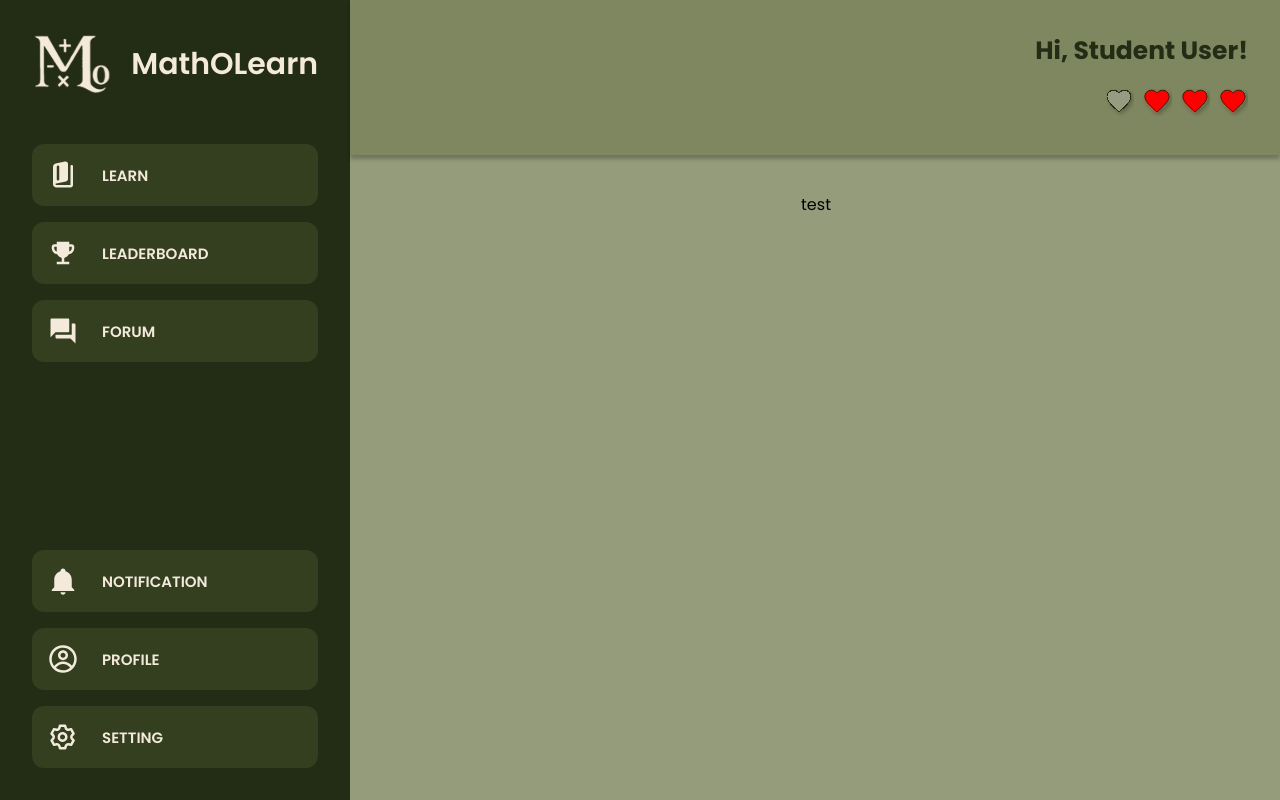
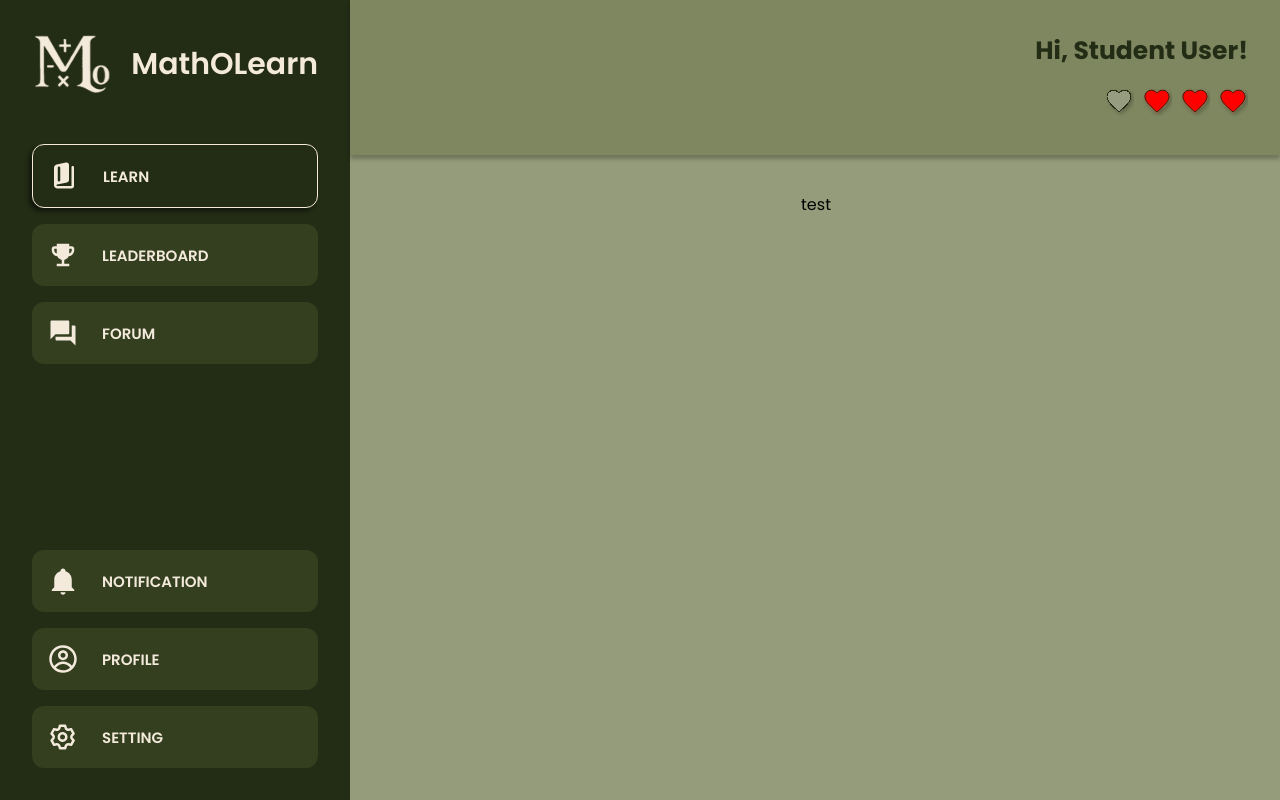
Before and after one commit to Slaxius/MathOLearn, a React (Vite) app: page /learn in a window 1280 px wide. Built offline with nearby package versions, Linux system fonts and the light colour scheme.

Commit message:
Added header, navbar to Settings sub-page and Update navbar, button css when clicking

```diff
--- a/src/App.jsx
+++ b/src/App.jsx
@@ -9,7 +9,7 @@ import Learn from "./pages/Learn.jsx";
 // import Profile from "./pages/Profile.jsx";
 import Settings from "./pages/Settings.jsx";
 import Preferences from "./pages/settings_account/Preferences.jsx";
-import Privacy from "./pages/settings_account/Privacy.jsx"
+import Privacy from "./pages/settings_account/Privacy.jsx";
 import Help from "./pages/settings_support/Help.jsx";
 import Feedback from "./pages/settings_support/Feedback.jsx";
 
--- a/src/components/navbar.jsx
+++ b/src/components/navbar.jsx
@@ -6,9 +6,11 @@ import notifIcon from "../assets/icon/notification_icon.svg";
 import profileIcon from "../assets/icon/profile_icon.svg";
 import settingIcon from "../assets/icon/setting_icon.svg";
 import "../css/navbar.css";
-import { Link } from "react-router-dom";
+import { Link, useLocation } from "react-router-dom";
 
 function navbar() {
+  const location = useLocation();
+
   const nav_item = [
     { id: 1, icon: learnIcon, name: "Learn", link: "/learn" },
     { id: 2, icon: leaderboardIcon, name: "Leaderboard", link: "/leaderboard" },
@@ -27,7 +29,13 @@ function navbar() {
         </div>
         <div className="nav-list">
           {nav_item.slice(0, 3).map((item) => (
-            <Link to={item.link} key={item.id} className="nav-item">
+            <Link
+              to={item.link}
+              key={item.id}
+              className={`nav-item ${
+                location.pathname === item.link ? "active" : ""
+              }`}
+            >
               <img src={item.icon} alt={item.name} className="nav-icon" />
               <span className="nav-name navbarText">{item.name}</span>
             </Link>
@@ -36,7 +44,13 @@ function navbar() {
       </div>
       <div className="nav-list">
         {nav_item.slice(3, 6).map((item) => (
-          <Link to={item.link} key={item.id} className="nav-item">
+          <Link
+            to={item.link}
+            key={item.id}
+            className={`nav-item ${
+              location.pathname === item.link ? "active" : ""
+            }`}
+          >
             <img src={item.icon} alt={item.name} className="nav-icon" />
             <span className="nav-name navbarText">{item.name}</span>
           </Link>
--- a/src/css/button.css
+++ b/src/css/button.css
@@ -10,3 +10,7 @@
 .button:hover {
   background-color: var(--olivegreen);
 }
+
+.button:active{
+  border: 2px solid var(--linen);
+}
--- a/src/css/navbar.css
+++ b/src/css/navbar.css
@@ -56,7 +56,8 @@
       background-color: var(--olivegreen);
     }
 
-    .nav-item:active {
+    .nav-item:active,
+    .nav-item.active {
       border: 1px solid var(--linen);
       box-shadow: -3px 3px 4px rgba(0, 0, 0, 0.5);
       background-color: var(--darkslategray);
--- a/src/pages/settings_account/Preferences.jsx
+++ b/src/pages/settings_account/Preferences.jsx
@@ -1,4 +1,6 @@
 import React from "react";
+import Navbar from "../../components/navbar.jsx";
+import Header from "../../components/header.jsx";
 
 function Preferences() {
   return (
--- a/src/pages/settings_account/Privacy.jsx
+++ b/src/pages/settings_account/Privacy.jsx
@@ -1,4 +1,6 @@
 import React from "react";
+import Navbar from "../../components/navbar.jsx";
+import Header from "../../components/header.jsx";
 
 function Privacy() {
   return (
--- a/src/pages/settings_support/Feedback.jsx
+++ b/src/pages/settings_support/Feedback.jsx
@@ -1,4 +1,6 @@
 import React from "react";
+import Navbar from "../../components/navbar.jsx";
+import Header from "../../components/header.jsx";
 
 function Feedback() {
   return (
--- a/src/pages/settings_support/Help.jsx
+++ b/src/pages/settings_support/Help.jsx
@@ -1,4 +1,6 @@
 import React from "react";
+import Navbar from "../../components/navbar.jsx";
+import Header from "../../components/header.jsx";
 
 function Help() {
   return (
```
